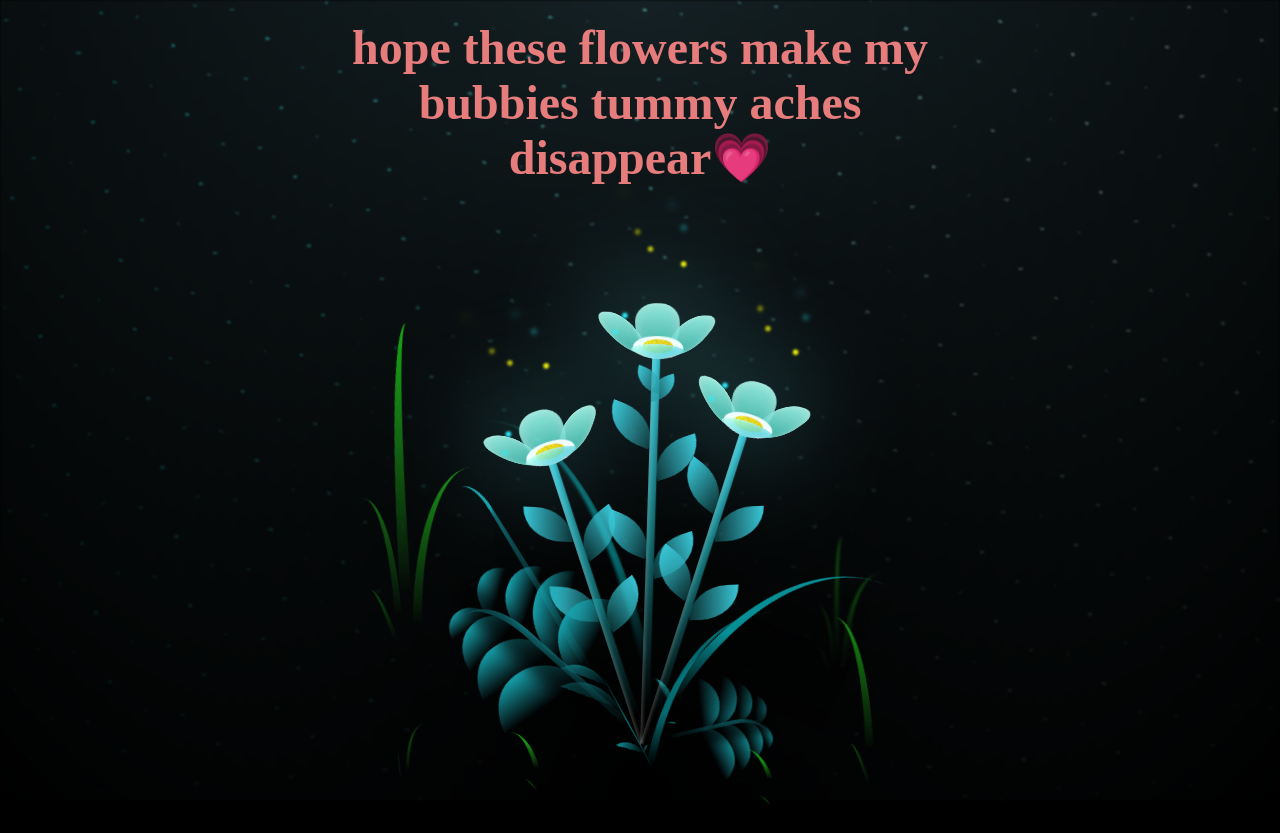
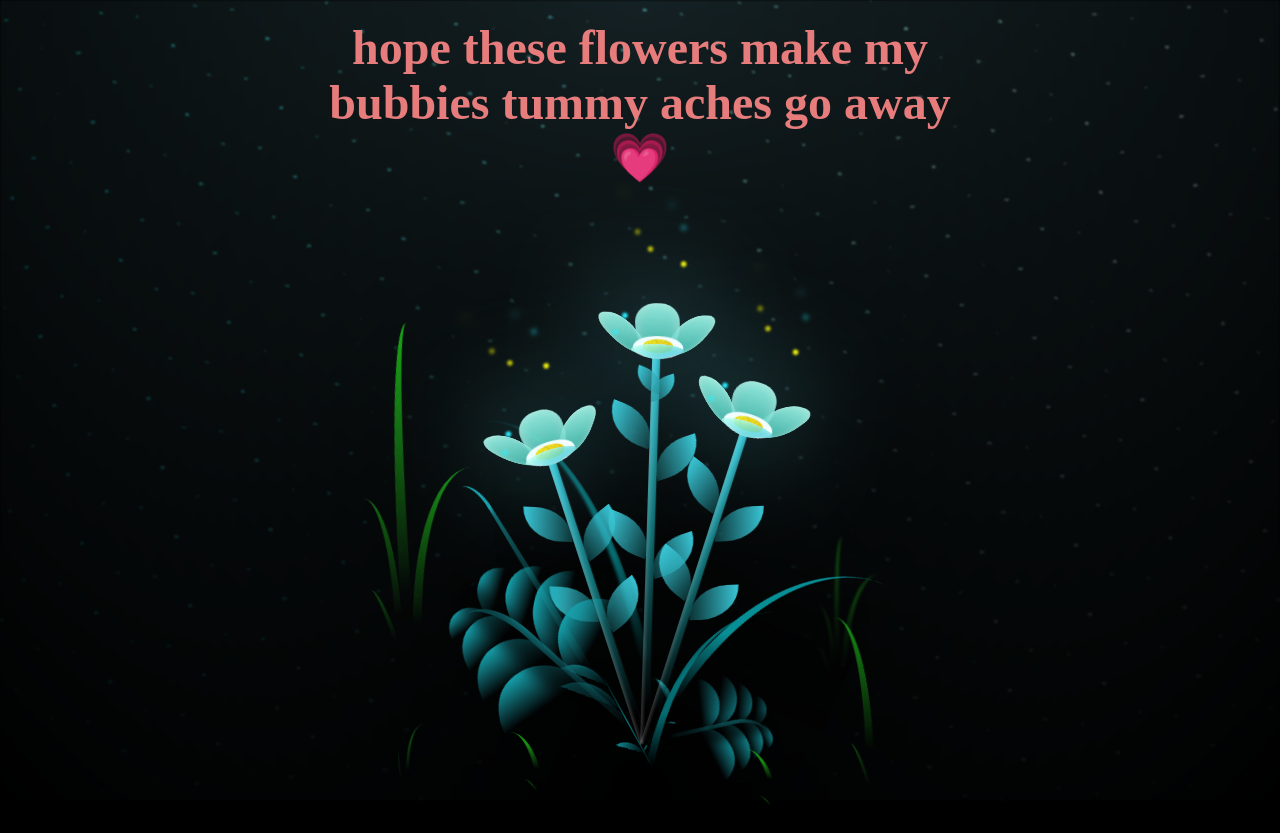
Before and after one commit to sup4chiran2/leleflwrs, a plain HTML site: page index.html in a window 1280 px wide. Drawn offline with Linux system fonts and the light colour scheme.

Commit message:
Update index.html

```diff
--- a/index.html
+++ b/index.html
@@ -9,7 +9,7 @@
   </head>
 
   <body class="not-loaded">
-    <h1 class="header-title">hope these flowers make my bubbies tummy aches disappear💗</h1>
+    <h1 class="header-title">hope these flowers make my bubbies tummy aches go away💗</h1>
     <div class="night"></div>
     <div class="flowers">
       <div class="flower flower--1">
```
